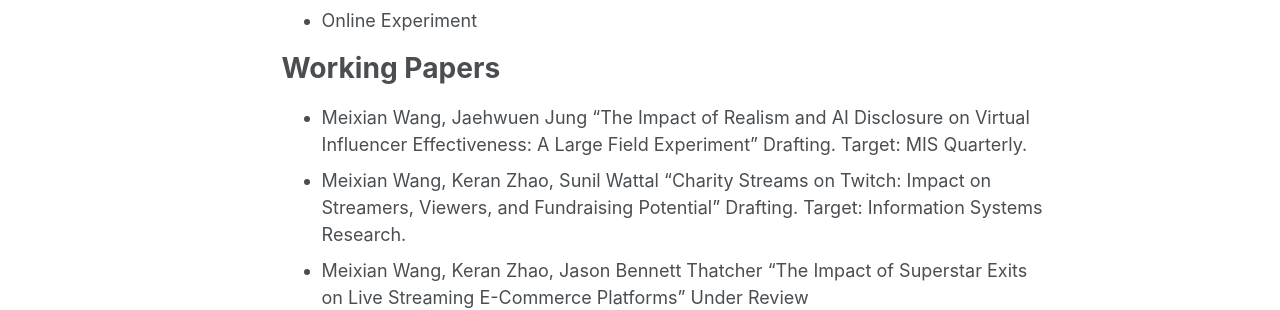
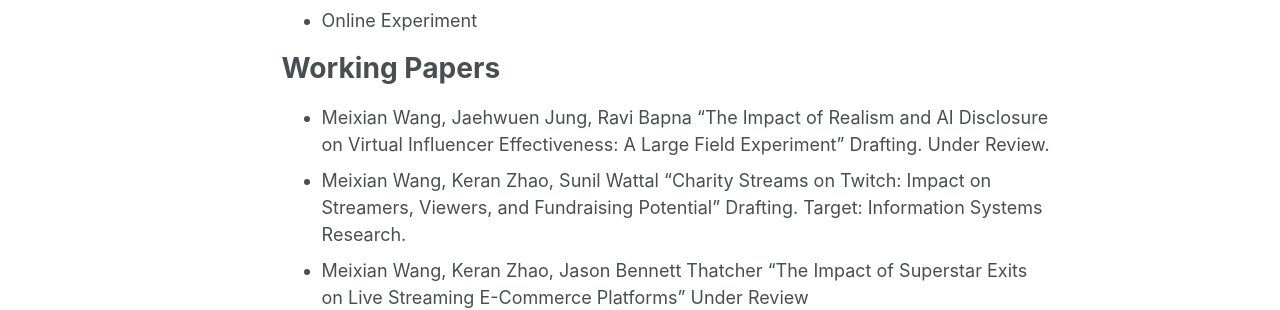
Before and after one commit to MeixianWang2/MeixianWang2.github.io, a Jekyll site: the page built from _pages/about.md, in a window 1280 px wide and 1382 px high. Shown: the part 565-875 px from the top of the window. Built offline with Jekyll 4.4.1, drawn with Linux system fonts in a browser that asks for light colours; some web fonts are replaced.

Commit message:
Update about.md

```diff
--- a/_pages/about.md
+++ b/_pages/about.md
@@ -23,7 +23,7 @@ Research Methodologies:
 
 Working Papers
 ======
-* Meixian Wang, Jaehwuen Jung “The Impact of Realism and AI Disclosure on Virtual Influencer Effectiveness: A Large Field Experiment” Drafting. Target: MIS Quarterly.
+* Meixian Wang, Jaehwuen Jung, Ravi Bapna “The Impact of Realism and AI Disclosure on Virtual Influencer Effectiveness: A Large Field Experiment” Drafting. Under Review.
 * Meixian Wang, Keran Zhao, Sunil Wattal “Charity Streams on Twitch: Impact on Streamers, Viewers, and Fundraising Potential” Drafting. Target: Information Systems Research.
 * Meixian Wang, Keran Zhao, Jason Bennett Thatcher “The Impact of Superstar Exits on Live Streaming E-Commerce Platforms” Under Review
 * Meixian Wang, Keran Zhao, Jason Bennett Thatcher “AI versus Human? Investigating the heterogeneous effect of Online Shopping Living Streamers” Preparing for journal submission. Target: Information Systems Research.
```
